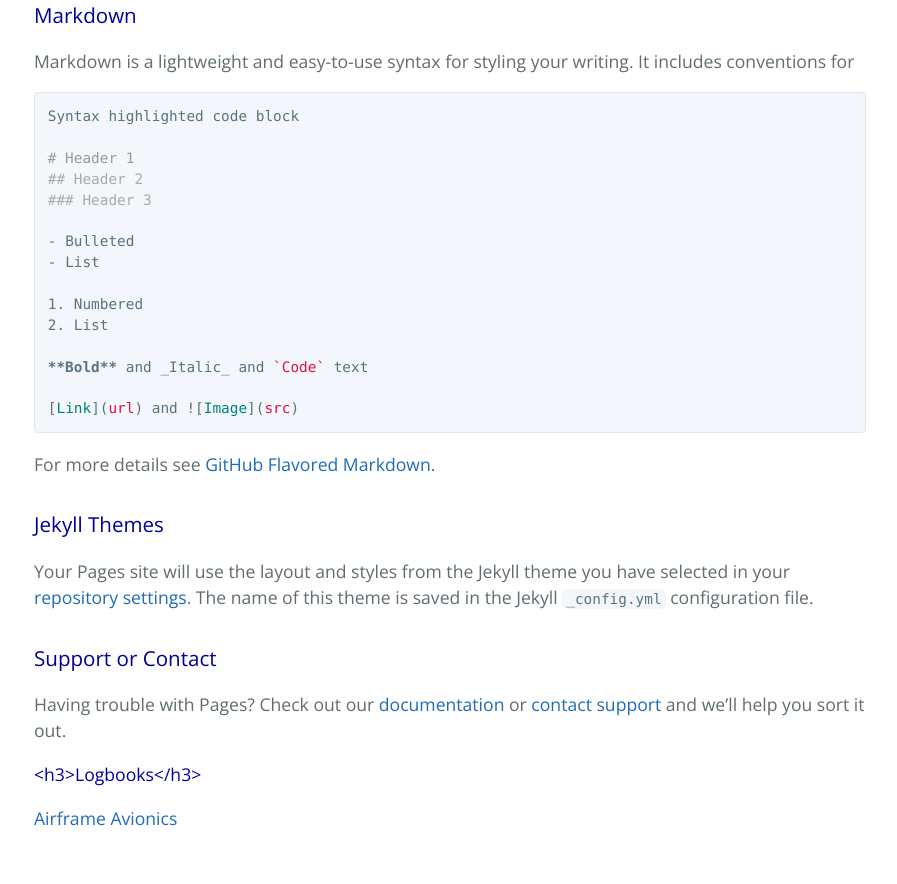
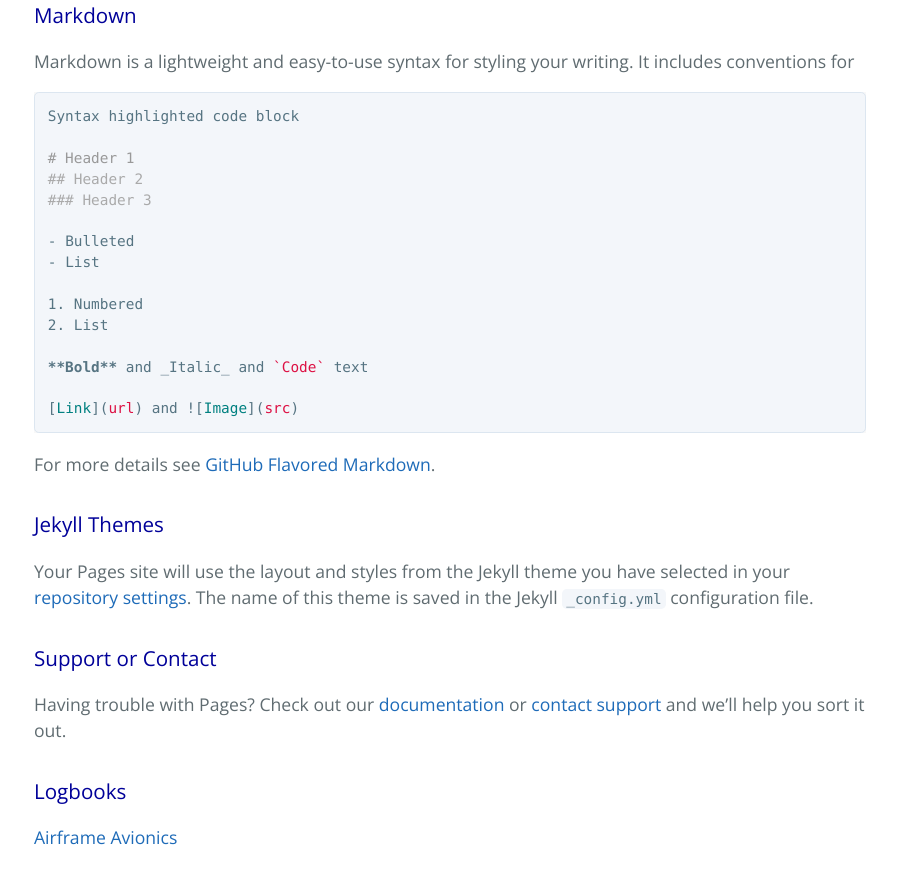
Before and after one commit to RNCTX/N595TC, a Jekyll site: the page built from index.md, in a window 1280 px wide and 900 px high, scrolled down 627 px. Shown: the top 884 px of the window, without its empty margins (190-1087 px from the left). Built offline with Jekyll 4.4.1, drawn with Linux system fonts in a browser that asks for light colours; our own code applies the rules of GitHub Pages for plain Markdown files.

Commit message:
Update index.md

```diff
--- a/index.md
+++ b/index.md
@@ -36,7 +36,7 @@ Your Pages site will use the layout and styles from the Jekyll theme you have se
 
 Having trouble with Pages? Check out our [documentation](https://help.github.com/categories/github-pages-basics/) or [contact support](https://github.com/contact) and we’ll help you sort it out.
 
-<a name="logbooks" style="color: #000099;"><h3>Logbooks</h3></a>
+<h3><a name="logbooks" style="color: #000099;">Logbooks</a></h3>
 
 [Airframe](Airframe.pdf)
 [Avionics](Avionics.pdf)
```
